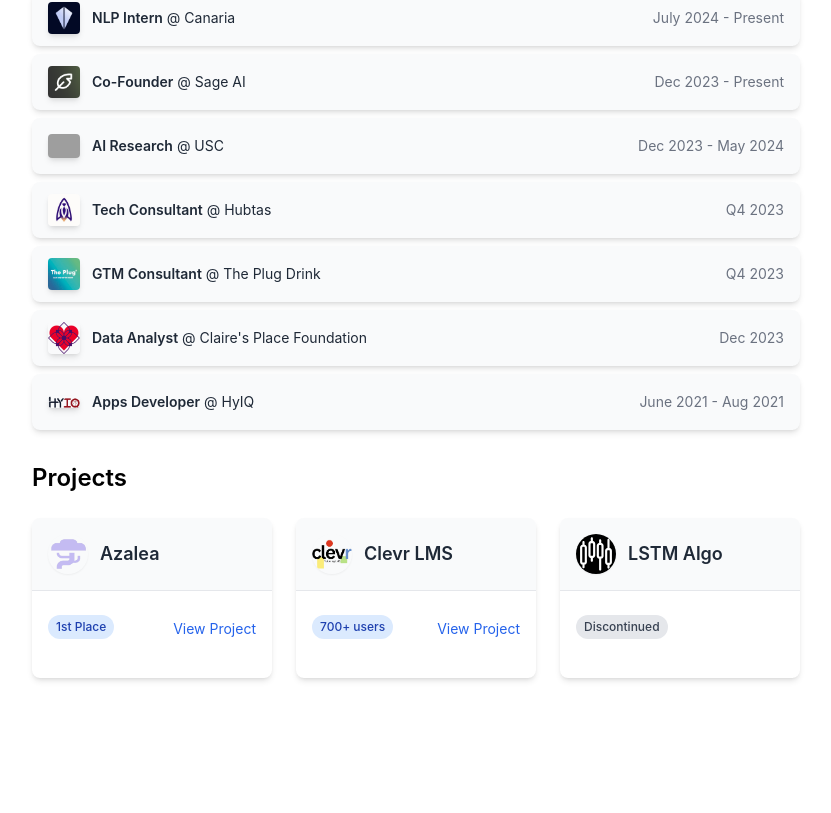
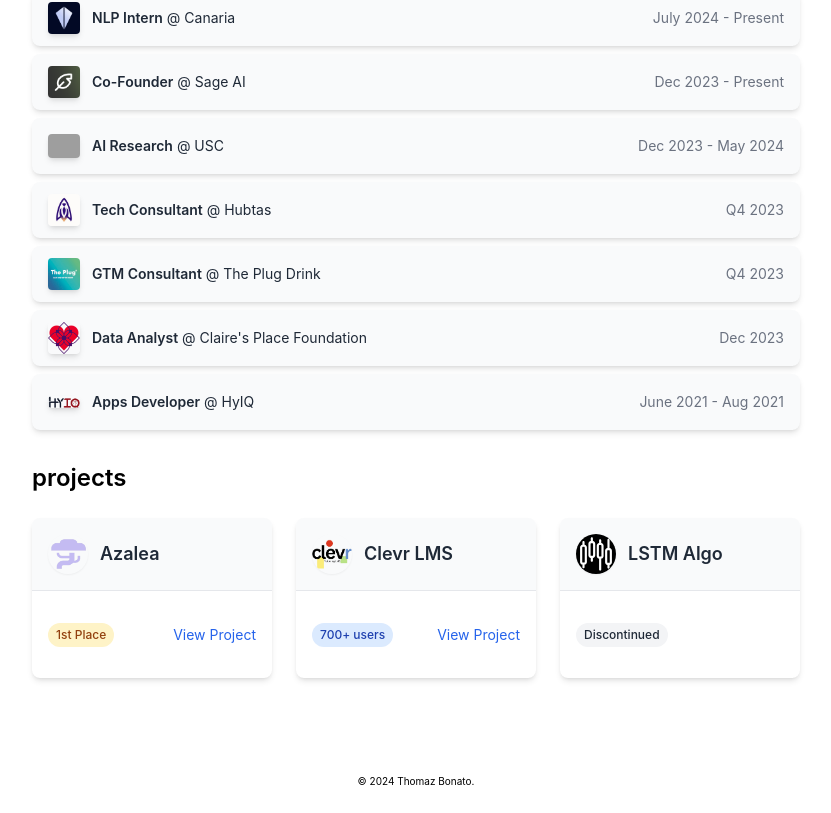
Before and after one commit to thobonato/personal_website, a React (Create React App) app in the folder frontend/: page / in a window 1280 px wide. Shown: the part 492-1305 px from the top of the page, without its empty margins (224-1055 px from the left). Before the commit the page ends 1266 px from the top, so only its background shows below. Built offline with nearby package versions, Linux system fonts and the light colour scheme; grey boxes are pictures that could not be loaded.

Commit message:
visual changes

```diff
--- a/frontend/src/App.js
+++ b/frontend/src/App.js
@@ -23,6 +23,11 @@
           <img src={logo} className="App-logo" alt="logo" />
         </header> */}
       </div>
+      <footer className="pb-6 mt-auto">
+        <div className="text-[10px] text-center">
+          © 2024 Thomaz Bonato.
+        </div>
+      </footer>
     </div>
   );
 }
--- a/frontend/src/assets/misc/projects.json
+++ b/frontend/src/assets/misc/projects.json
@@ -4,6 +4,7 @@
         "name": "Azalea",
         "isAwarded": true,
         "award": "1st Place",
+        "awardColor" : "amber",
         "logo": "azalea.png",
         "link": "https://devpost.com/software/azalea"
       },
@@ -11,13 +12,15 @@
         "name": "Clevr LMS",
         "isAwarded": true,
         "award": "700+ users",
+        "awardColor" : "blue",
         "logo": "clevr.png",
         "link": "https://github.com/Clevr-LMS"
       },
       {
         "name": "LSTM Algo",
-        "isAwarded": false,
+        "isAwarded": true,
         "award": "Discontinued",
+        "awardColor" : "gray",
         "logo": "trading.svg",
         "link": ""
       }
--- a/frontend/src/components/ProjectsSection.js
+++ b/frontend/src/components/ProjectsSection.js
@@ -12,10 +12,10 @@
 
     return (
         <div className="max-w-6xl mx-auto pt-6 mb-24">
-            <h2 className="text-2xl font-semibold mb-6">Projects</h2>
+            <h2 className="text-2xl font-semibold mb-6">projects</h2>
             <div className="grid grid-cols-1 md:grid-cols-3 gap-6">
                 {projects.map((proj) => (
-                    <div key={proj.name} className="bg-white rounded-lg shadow-md overflow-hidden h-40 flex flex-col transition duration-300 ease-in-out transform hover:scale-105">
+                    <div key={proj.name} className="bg-white rounded-lg shadow-md overflow-hidden h-40 flex flex-col transition duration-300 ease-in-out transform hover:scale-[1.03]">
                         <a href={proj.link} target="_blank" rel="noopener noreferrer" className="flex-grow flex flex-col">
                             <div className="flex items-center p-4 bg-gray-50 border-b">
                                 <img
@@ -25,20 +25,17 @@
                                 />
                                 <h3 className="text-lg font-semibold ml-3 text-gray-800">{proj.name}</h3>
                             </div>
-                            <div className="p-4 flex-grow flex flex-col justify-between center h-full">
-                                <div className="mt-2 flex items-center">
+                            <div className="p-4 flex items-center justify-center h-full">
+                                <div className="flex items-center justify-between w-full">
+                                    <div className="flex items-center">
                                         {proj.isAwarded && (
-                                        <span className="text-xs font-medium bg-blue-100 text-blue-800 py-1 px-2 rounded-full ">
+                                            <span className={`text-xs font-medium bg-${proj.awardColor}-100 text-${proj.awardColor}-800 py-1 px-2 rounded-full mr-2}`}>
                                                 {proj.award}
                                             </span>
                                         )}
-                                    {proj.award === "Discontinued" && (
-                                        <span className="text-xs font-medium bg-gray-200 text-gray-700 py-1 px-2 rounded-full ">
-                                            {proj.award}
-                                        </span>
-                                    )}
+                                    </div>
                                     {proj.link && (
-                                    <span className="text-sm text-blue-600 hover:text-blue-800 mt-1 ml-auto">
+                                        <span className="text-sm text-blue-600 hover:text-blue-500">
                                             View Project
                                         </span>
                                     )}
--- a/frontend/src/components/WorkSection.js
+++ b/frontend/src/components/WorkSection.js
@@ -27,9 +27,10 @@
 
   return (
     <div className="max-w-4xl mx-auto pt-6">
-        <h2 className="text-2xl font-semibold mb-4">Work Experience</h2>
+        <h2 className="text-2xl font-semibold mb-4">work experience</h2>
         {experiences.map((exp, index) => (
-        <div key={index} className="mb-2 h-14 bg-gray-50 rounded-lg shadow-md overflow-hidden">
+        <div key={index} className="mb-2 h-14 bg-gray-50 rounded-lg shadow-md overflow-hidden
+                                    transition duration-300 ease-in-out transform hover:scale-[1.01]">
             <div className="flex items-center justify-between h-full px-4 w-full">
             <div className="flex items-center flex-grow">
                 <img
--- a/frontend/tailwind.config.js
+++ b/frontend/tailwind.config.js
@@ -1,5 +1,12 @@
 /** @type {import('tailwindcss').Config} */
 module.exports = {
+  safelist: [
+    'bg-gray-100', 'text-gray-800',
+    'bg-blue-100', 'text-blue-800',
+    'bg-yellow-100', 'text-yellow-800',
+    'bg-amber-100', 'text-amber-800',
+    // Add other color combinations you need
+  ],
   content: [
     "./src/**/*.{js,jsx,ts,tsx}",
   ],
```
Lines whose indentation alone changed are shown as unchanged.
